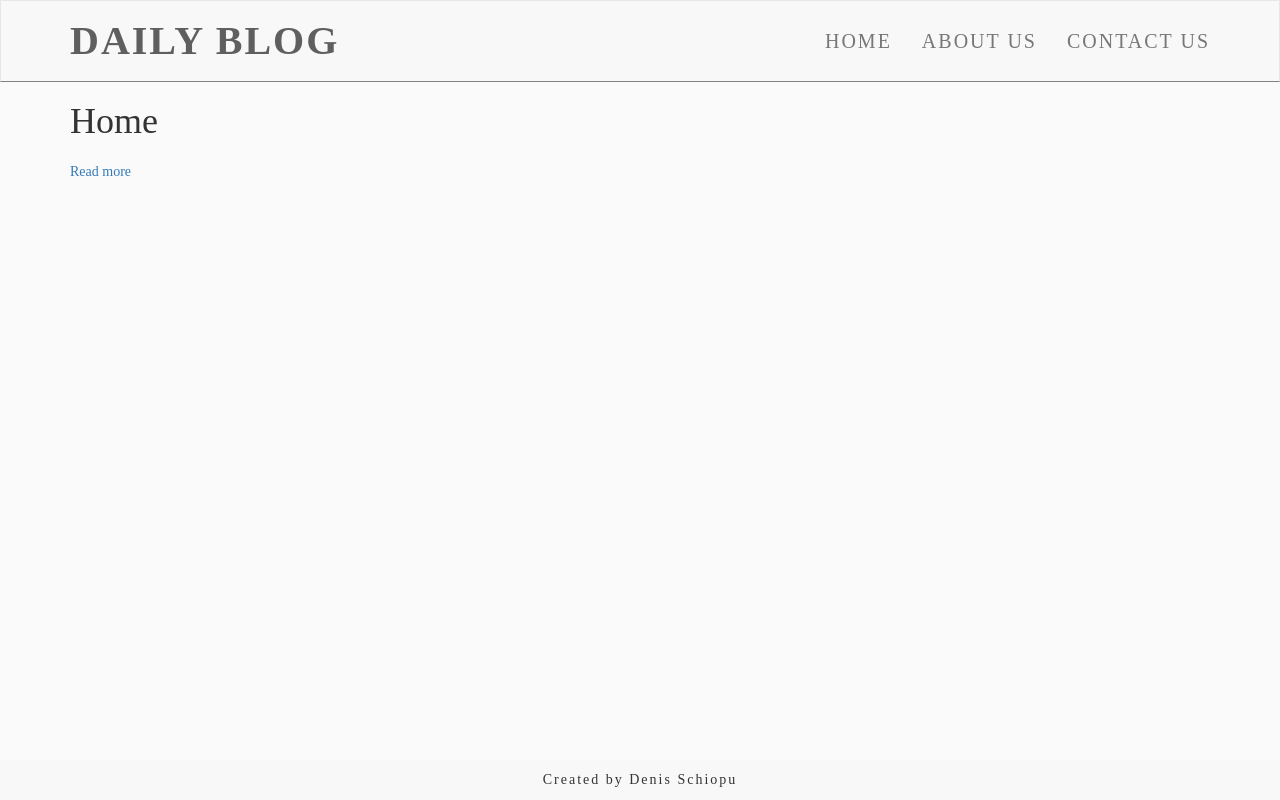
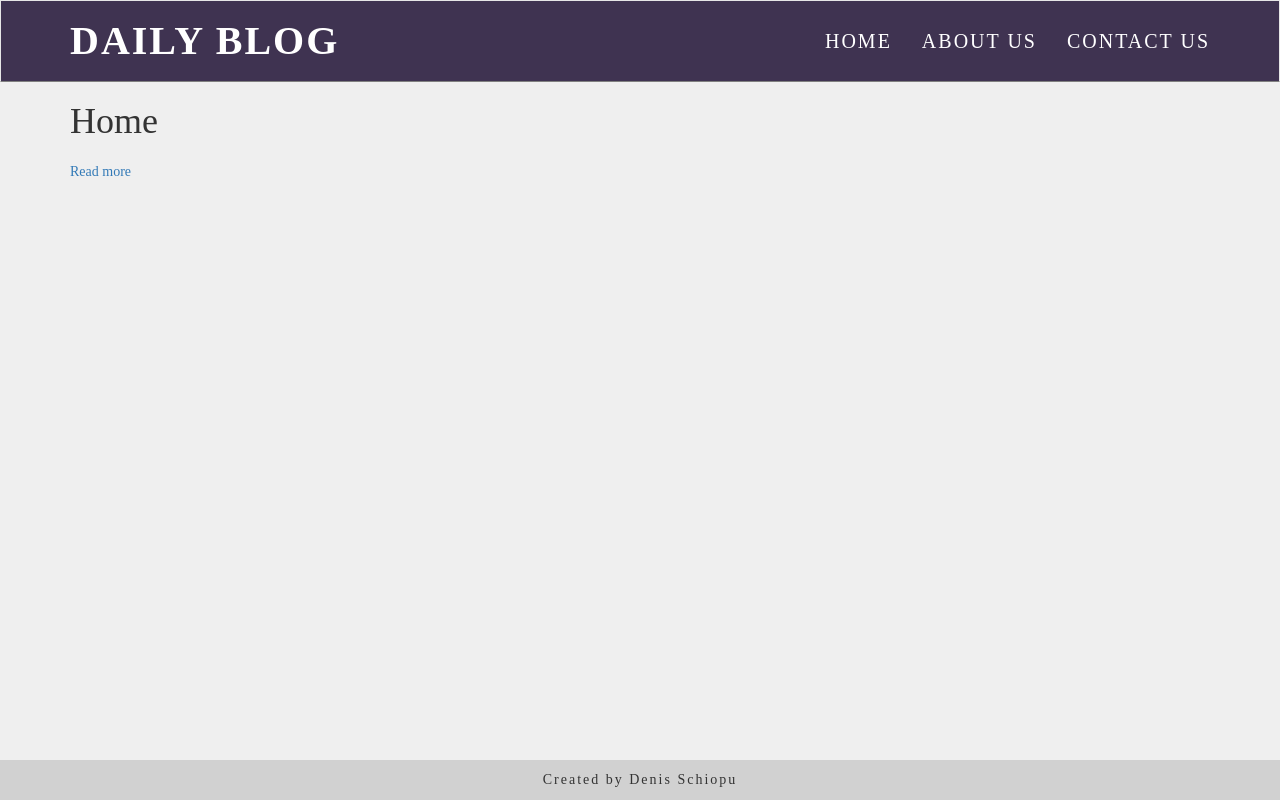
Before and after one commit to DENN87/flask-blog-site, a Python web app: template templates/home.html in a window 1280 px wide. Run offline with Jinja, Linux system fonts and the light colour scheme; the template is opened without the code that fills it, so the values that code supplies are empty; some libraries are stand-ins or nearby versions.

Commit message:
minor UI updates.

```diff
--- a/static/css/styles.css
+++ b/static/css/styles.css
@@ -1,5 +1,5 @@
 html body {
-	background-color: #fafafa;
+	background-color: #EFEFEF;
 	font-family: "Avenir Next";
 }
 
@@ -20,19 +20,23 @@ html body {
 	font-size: 2rem;
 	font-weight: 500;
 	letter-spacing: 2px;
+	background-color: #3F3351;
 }
 .navbar-brand {
 	font-size: 4rem;
 	font-weight: bold;
-	color: #5f5f5f !important;
+	color: white !important;
 }
 .navbar-brand:focus,
 .navbar-brand:hover {
-	color: #5f5f5f !important;
+	color: white !important;
 	cursor: default;
 }
+li a {
+    color: white !important;
+}
 li a:hover {
-	color: #4e4e4e !important;
+	color: #E9A6A6 !important;
 }
 #homePostTitle {
 	font-size: x-large;
@@ -50,7 +54,7 @@ li a:hover {
 	bottom: 0;
 	width: 100%;
 	height: 40px;
-	background-color: #f8f8f8;
+	background-color: #D1D1D1;
 }
 
 .footer p {
```
